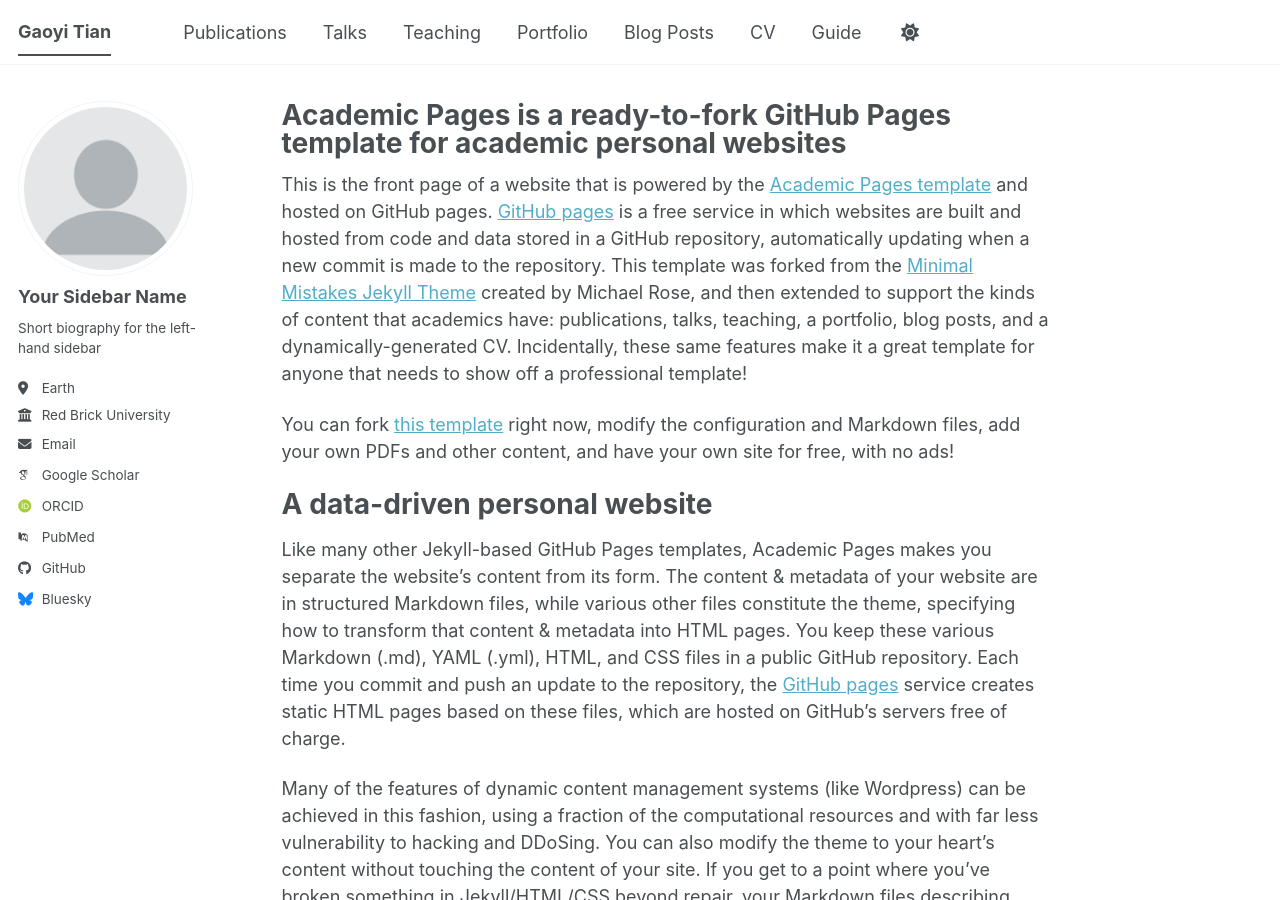
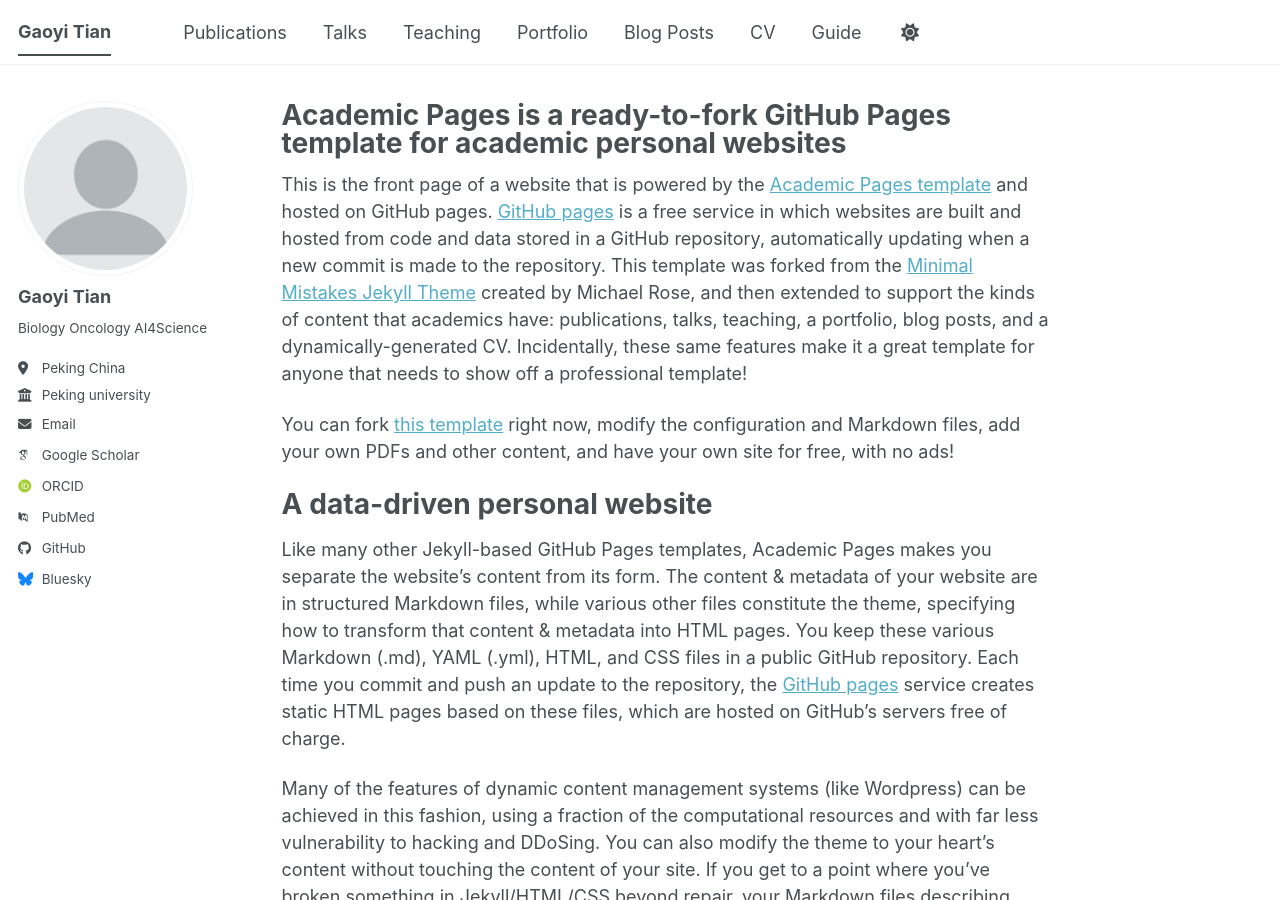
Before and after one commit to Beibeiisme333/Beibeiisme333.github.io, a Jekyll site: the page built from _pages/about.md, in a window 1280 px wide and 900 px high. Built offline with Jekyll 4.4.1, drawn with Linux system fonts in a browser that asks for light colours; some web fonts are replaced; a script bundle is joined from its source files by our own code; library files that are not in the unit come from our copies.

Commit message:
Change author details in _config.yml
Updated author information in the configuration file.

```diff
--- a/_config.yml
+++ b/_config.yml
@@ -24,13 +24,13 @@
 author:
   # Biographic information
   avatar           : "profile.png"
-  name             : "Your Sidebar Name"
+  name             : "Gaoyi Tian"
   pronouns         : # example: "she/her"
-  bio              : "Short biography for the left-hand sidebar"
-  location         : "Earth"
-  employer         : "Red Brick University"
+  bio              : "Biology Oncology AI4Science "
+  location         : "Peking China"
+  employer         : "Peking university"
   uri              : # URL
-  email            : "none@example.org"
+  email            : "gaoyi.tian@outlook.com"
 
   # Academic websites
   academia         : # URL
```
